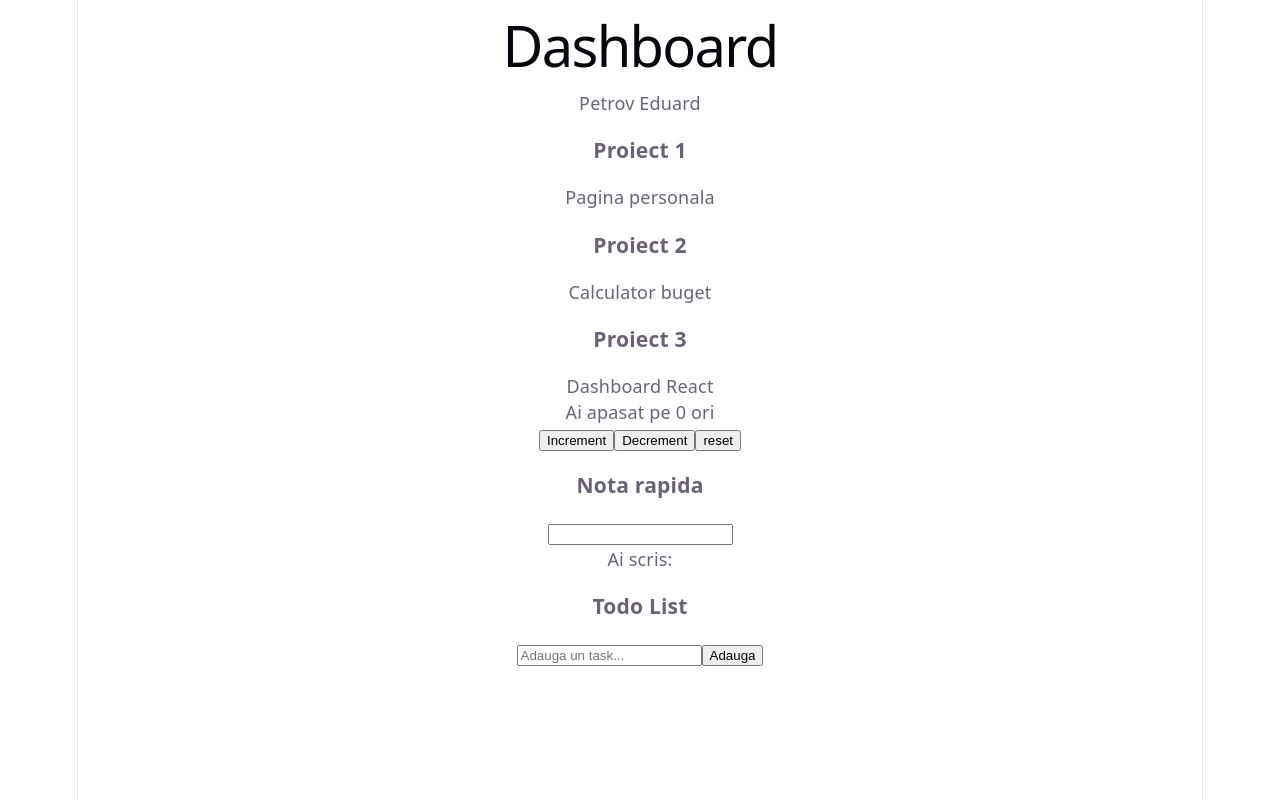
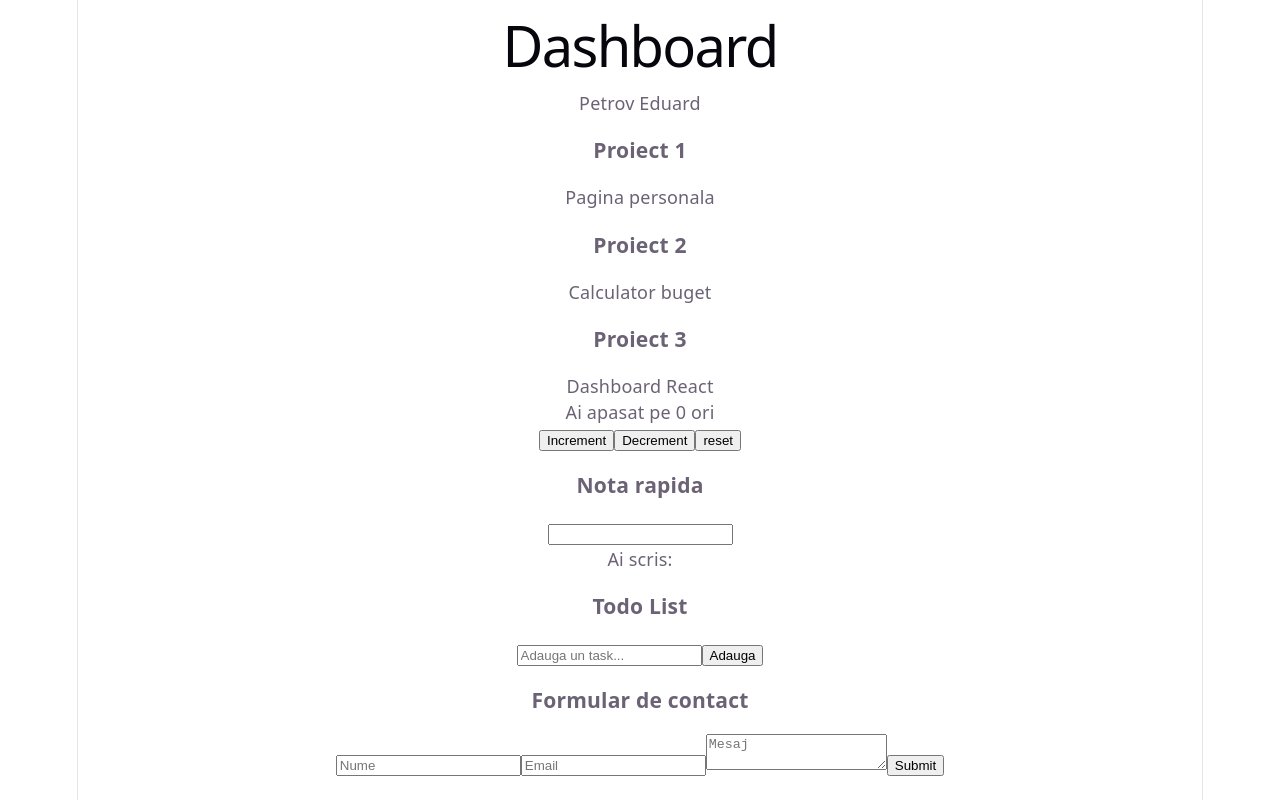
Before and after one commit to Edy-n/ProgamareWeb, a React (Vite) app: page / in a window 1280 px wide. Built offline with nearby package versions, Linux system fonts and the light colour scheme.

Commit message:
ex4 lab5

```diff
--- a/src/App.jsx
+++ b/src/App.jsx
@@ -2,6 +2,7 @@ import Card from './Card.jsx';
 import { useState } from 'react';
 import QuickNote from './QuickNote';
 import TodoList from './TodoList.jsx';
+import ContactForm from './ContactForm.jsx';
 
 
 function App() {
@@ -32,6 +33,7 @@ function App() {
 			<button onClick={() => setCount(count - count)}>reset</button>
 			<QuickNote />
 			<TodoList />
+			<ContactForm />
 		</div>
 	);
 }
--- /dev/null
+++ b/src/ContactForm.jsx
@@ -0,0 +1,43 @@
+import { useState } from 'react';
+
+function ContactForm() {
+	const [name, setName] = useState('');
+	const [email, setEmail] = useState('');
+	const [message, setMessage] = useState('');
+	const [feedback, setFeedback] = useState('');
+
+	function handleSubmit() {
+		if (name.trim() !== '' && email.trim() !== '' && message.trim() !== '') {
+			setFeedback('Multumim, ' + name + '!');
+		} else {
+			setFeedback('Completeaza toate campurile!');
+		}
+	}
+
+	return (
+		<div>
+			<h3>Formular de contact</h3>
+			<input
+				type="text"
+				placeholder="Nume"
+				value={name}
+				onChange={(e) => setName(e.target.value)}
+			/>
+			<input
+				type="email"
+				placeholder="Email"
+				value={email}
+				onChange={(e) => setEmail(e.target.value)}
+			/>
+			<textarea
+				placeholder="Mesaj"
+				value={message}
+				onChange={(e) => setMessage(e.target.value)}
+			/>
+			<button onClick={handleSubmit}>Submit</button>
+			{feedback && <p>{feedback}</p>}
+		</div>
+	);
+}
+
+export default ContactForm;
```
